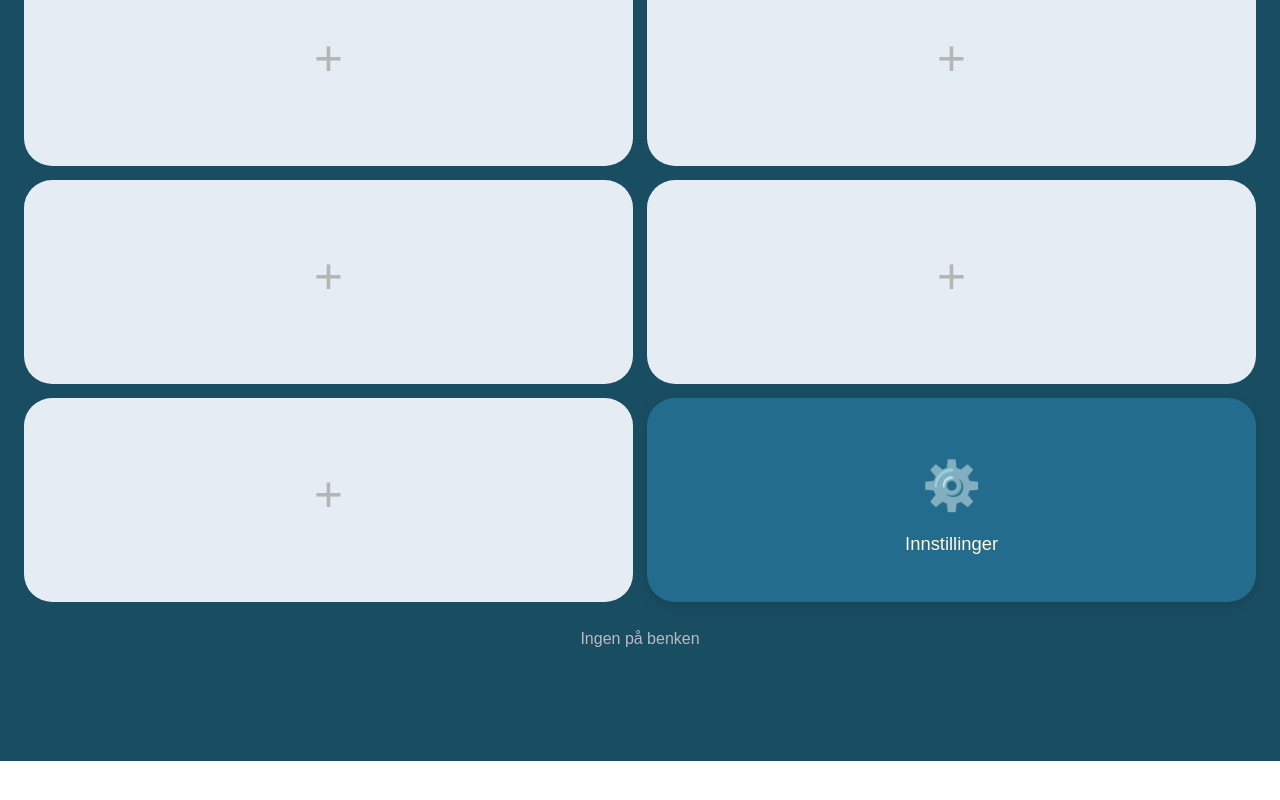
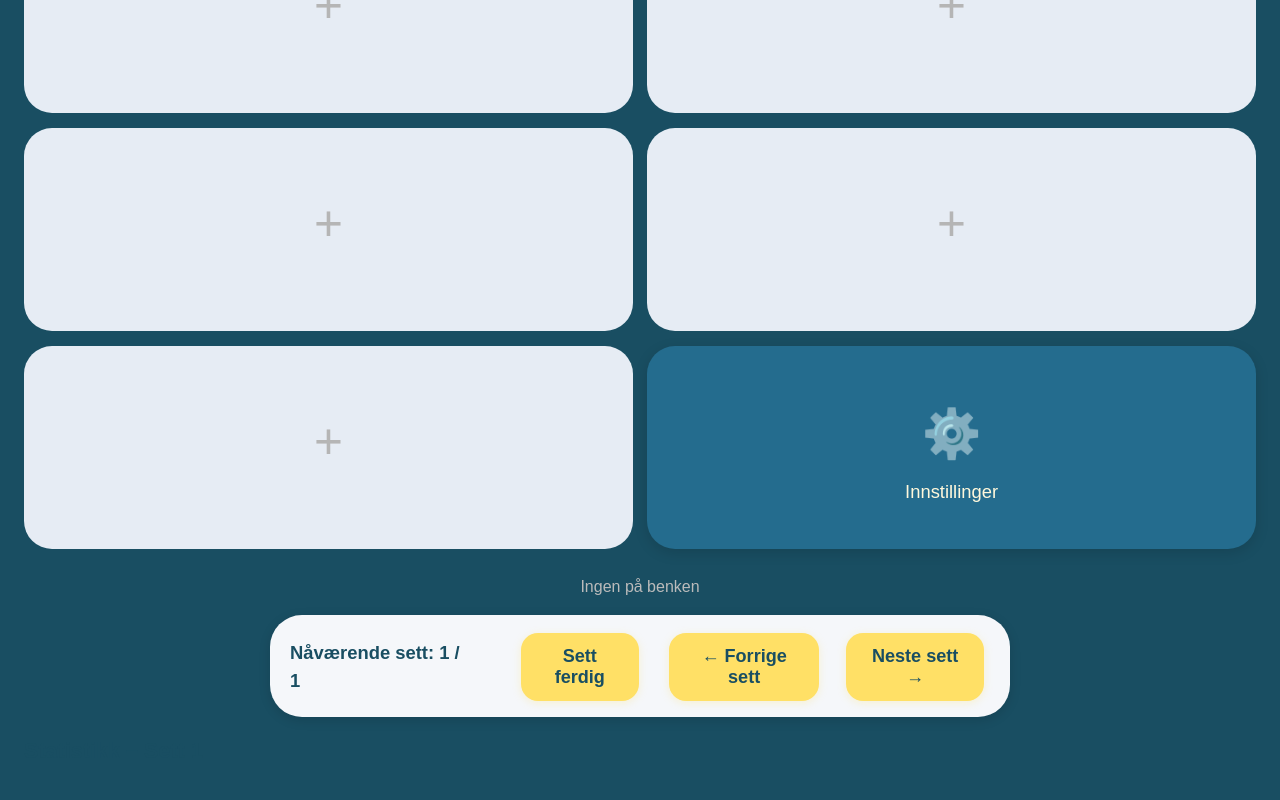
Before and after one commit to williamwmy/volleyball-stat, a React (Vite) app: page / in a window 1280 px wide. Shown: the part 350-1150 px from the top of the page. Before the commit the page ends 1111 px from the top, so only its background shows below. Built offline with nearby package versions, Linux system fonts and the light colour scheme.

Commit message:
Fikset GUI for set

```diff
--- a/src/App.css
+++ b/src/App.css
@@ -414,6 +414,82 @@ h2 {
   margin-left: 16px;
 }
 
+.sett-navigasjon {
+  background: #f5f7fa;
+  border-radius: 2rem;
+  padding: 18px 20px 16px 20px;
+  margin: 16px auto 18px auto;
+  display: flex;
+  flex-direction: row;
+  align-items: center;
+  gap: 16px;
+  justify-content: center;
+  box-shadow: 0 3px 12px #0002;
+  max-width: 700px;
+  min-width: 240px;
+}
+
+.sett-navigasjon > div {
+  font-size: 1.15rem;
+  color: #194e62;
+  font-weight: 600;
+  margin-right: 30px;
+  min-width: 100px;
+}
+
+.sett-ferdig-btn,
+.forrige-sett-btn,
+.neste-sett-btn {
+  background: #ffe066;
+  color: #194e62;
+  font-weight: 700;
+  font-size: 1.13rem;
+  border-radius: 17px;
+  padding: 13px 16px;
+  margin: 0 6px;
+  border: none;
+  cursor: pointer;
+  transition: background 0.15s, box-shadow 0.13s;
+  box-shadow: 0 2px 8px #ffe06644;
+  min-width: 100px;
+}
+.sett-ferdig-btn:hover,
+.forrige-sett-btn:hover,
+.neste-sett-btn:hover,
+.sett-ferdig-btn:focus,
+.forrige-sett-btn:focus,
+.neste-sett-btn:focus {
+  background: #ffecb3;
+  outline: none;
+}
+
+@media (max-width: 520px) {
+  .sett-navigasjon {
+    flex-direction: column;
+    align-items: stretch;
+    padding: 13px 7px 13px 7px;
+    gap: 7px;
+    min-width: 0;
+  }
+  .sett-navigasjon > div {
+    margin-right: 0;
+    text-align: center;
+    margin-bottom: 9px;
+    font-size: 1.05rem;
+  }
+  .sett-ferdig-btn,
+  .forrige-sett-btn,
+  .neste-sett-btn {
+    font-size: 0.98rem;
+    padding: 10px 0;
+    margin: 0 0 4px 0;
+    min-width: 0;
+    width: 100%;
+  }
+}
+
+
+
 .statistikk-spillernavn { font-weight: 700; }
 .statistikk-kategori { margin-left: 12px; }
 
--- a/src/App.jsx
+++ b/src/App.jsx
@@ -5,33 +5,36 @@ import SpillerRute from './components/SpillerRute';
 import { finnFørsteLedigePosisjon, kategoriLabels, spillerFarger, hentStatistikk, avg } from './utils';
 
 export default function App() {
-  // --- STATE ---
+  // STATE
   const [spillere, setSpillere] = useState([]);
-  const [statistikk, setStatistikk] = useState({});
+  const [statistikkPerSett, setStatistikkPerSett] = useState([{}]);
+  const [settNr, settSettNr] = useState(0); // 0-basert index
   const [showSettings, setShowSettings] = useState(false);
   const [showStatsTable, setShowStatsTable] = useState(false);
   const [statsTab, setStatsTab] = useState(0);
   const [swapMode, setSwapMode] = useState(false);
   const [swapFirstIdx, setSwapFirstIdx] = useState(null);
   const [ønsketInn, setØnsketInn] = useState(null);
-  const [gjeldendeSett, setGjeldendeSett] = useState(1);
-  const [valgtSett, setValgtSett] = useState('alle');
-  const [showSpillerAdmin, setShowSpillerAdmin] = useState(false);
+  const [showAdminModal, setShowAdminModal] = useState(false);
 
-  // --- INIT ---
+  // HENT SPILLERE & STATISTIKK FOR NÅVÆRENDE SETT
   useEffect(() => {
     db.spillere.toArray().then(setSpillere);
-    hentOgSettStatistikk();
+    loadStatistikk();
     // eslint-disable-next-line
   }, []);
 
-  async function hentOgSettStatistikk() {
-    const stats = await hentStatistikk(db);
-    setStatistikk(stats);
+  async function loadStatistikk() {
+    const perSett = [];
+    for (let i = 0; i < 5; i++) {
+      // For hvert sett: stats fra statistikk-tabellen hvor settNr = i
+      const stats = await hentStatistikk(db, i);
+      perSett[i] = stats;
+    }
+    setStatistikkPerSett(perSett);
   }
 
-  // --- SPILLERLOGIKK ---
-
+  // ---- LEGG TIL/REDIGER/SLETT SPILLER ----
   async function leggTilSpillerFraModal() {
     const navn = prompt('Navn på spiller?');
     const nummer = prompt('Draktnummer?');
@@ -47,7 +50,6 @@ export default function App() {
     await db.spillere.add({ navn, nummer, posisjon, active });
     setSpillere(await db.spillere.toArray());
   }
-
   async function leggTilSpillerPåPosisjon(posisjon) {
     const navn = prompt('Navn på spiller?');
     const nummer = prompt('Draktnummer?');
@@ -56,33 +58,44 @@ export default function App() {
       setSpillere(await db.spillere.toArray());
     }
   }
-
   async function slettAlleSpillere() {
     await db.spillere.clear();
     await db.statistikk.clear();
     setSpillere([]);
-    setStatistikk({});
-    setGjeldendeSett(1);
+    setStatistikkPerSett([{}]);
+    settSettNr(0);
+  }
+  async function resetAlleStatistikk() {
+    await db.statistikk.clear();
+    await loadStatistikk();
+    settSettNr(0);
+  }
+  async function redigerSpiller(spiller) {
+    const navn = prompt('Nytt navn:', spiller.navn);
+    const nummer = prompt('Nytt draktnummer:', spiller.nummer);
+    if (!navn || !nummer) return;
+    await db.spillere.update(spiller.id, { navn, nummer });
+    setSpillere(await db.spillere.toArray());
+  }
+  async function slettSpiller(spiller) {
+    if (!window.confirm(`Slett ${spiller.navn}?`)) return;
+    await db.spillere.delete(spiller.id);
+    setSpillere(await db.spillere.toArray());
   }
 
-  async function resetKunStatistikk() {
-    await db.statistikk.clear();
-    setStatistikk({});
-    setGjeldendeSett(1);
-  }
-
+  // ---- SCORING OG STATISTIKK ----
   async function onScore(spiller, kategori, score) {
     await db.statistikk.add({
       spillerId: spiller.id,
       type: kategori,
       score,
       tidspunkt: new Date(),
-      settNummer: gjeldendeSett
+      settNr // legger til hvilket sett denne scoringen er fra
     });
-    hentOgSettStatistikk();
+    await loadStatistikk();
   }
 
-  // SWAP LOGIKK
+  // ---- SWAP/INNBYTTER LOGIKK ----
   const aktiveSpillere = spillere
     .filter(s => s.active)
     .sort((a, b) => (a.posisjon ?? 0) - (b.posisjon ?? 0))
@@ -94,7 +107,6 @@ export default function App() {
     const spiller = aktiveSpillere.find(s => s.posisjon === i);
     ruter.push(spiller || null);
   }
-
   function handleSwapMode() {
     setSwapMode(!swapMode);
     setSwapFirstIdx(null);
@@ -115,7 +127,6 @@ export default function App() {
       setTimeout(() => db.spillere.toArray().then(setSpillere), 300);
     }
   }
-
   async function byttInnSpiller(benkespiller) {
     const aktive = spillere.filter(s => s.active);
     const ledigPos = finnFørsteLedigePosisjon(aktive);
@@ -126,7 +137,6 @@ export default function App() {
       setØnsketInn(benkespiller);
     }
   }
-
   async function byttUtOgInn(utSpiller, innSpiller) {
     const benk = spillere.filter(s => !s.active && s.id !== innSpiller.id);
     const nyBenkPos = (benk.length > 0 ? Math.max(...benk.map(s => s.posisjon ?? 0)) + 1 : 0);
@@ -136,38 +146,55 @@ export default function App() {
     setØnsketInn(null);
   }
 
-  // --- Setthåndtering ---
-  function settFerdigOgStartNeste() {
-    setGjeldendeSett(s => s + 1);
+  // ---- SETT-NAVIGASJON ----
+  function fullforSett() {
+    if (statistikkPerSett.length < 5) {
+      setStatistikkPerSett([...statistikkPerSett, {}]);
+      settSettNr(statistikkPerSett.length); // gå til neste
+    }
   }
 
-  // --- SpillerAdmin: Redigere/Slette spillere ---
-  async function oppdaterSpiller(id, felt, verdi) {
-    await db.spillere.update(id, { [felt]: verdi });
-    setSpillere(await db.spillere.toArray());
-  }
-  async function slettSpiller(id) {
-    await db.spillere.delete(id);
-    setSpillere(await db.spillere.toArray());
-  }
-
-  // --- Filtrering på sett ---
-  const alleStatistikkRader = statistikk.__logg || [];
-  const settnumre = Array.from(new Set(alleStatistikkRader.map(r => r.settNummer))).filter(Boolean).sort((a,b)=>a-b);
-  const aktivtSett = valgtSett === "alle" ? null : Number(valgtSett);
-
-  // Hjelpefunksjon for å hente stats for valgt sett eller alle
-  function statsFor(spillerId, kategori) {
-    const arr = alleStatistikkRader
-      .filter(row => row.spillerId === spillerId && (aktivtSett ? row.settNummer === aktivtSett : true) && row.type === kategori)
-      .map(row => row.score);
-    return arr;
-  }
-
-  // --- RENDER ---
+  // ---- RENDER ----
   return (
     <div className="app-main">
-      {/* Ønsker å bytte inn spiller */}
+
+      {/* MODAL: REDIGER SPILLERE */}
+      {showAdminModal && (
+        <div className="modal-bg" onClick={() => setShowAdminModal(false)}>
+          <div className="modal admin-modal" onClick={e => e.stopPropagation()} style={{ maxHeight: '88vh', top: '4vh', overflowY: 'auto' }}>
+            <h2>Spilleradministrasjon</h2>
+            <table className="admin-table">
+              <thead>
+                <tr>
+                  <th>#</th>
+                  <th>Navn</th>
+                  <th>Aktiv?</th>
+                  <th>Rediger</th>
+                  <th>Slett</th>
+                </tr>
+              </thead>
+              <tbody>
+                {spillere.map(spiller => (
+                  <tr key={spiller.id} style={{ fontSize: "1em", height: "32px" }}>
+                    <td>{spiller.nummer}</td>
+                    <td>{spiller.navn}</td>
+                    <td>{spiller.active ? "Ja" : "Nei"}</td>
+                    <td>
+                      <button onClick={() => redigerSpiller(spiller)} style={{ fontSize: "1em", padding: "0.18em 0.6em" }}>Endre</button>
+                    </td>
+                    <td>
+                      <button onClick={() => slettSpiller(spiller)} style={{ fontSize: "1em", padding: "0.18em 0.6em" }}>Slett</button>
+                    </td>
+                  </tr>
+                ))}
+              </tbody>
+            </table>
+            <button style={{ marginTop: 12 }} onClick={() => setShowAdminModal(false)}>Lukk</button>
+          </div>
+        </div>
+      )}
+
+      {/* --- ØNSKET INN BYTTEVARSEL --- */}
       {ønsketInn && (
         <div className="onsket-inn-varsel">
           Klikk på spilleren du vil bytte ut for å sette inn <b>{ønsketInn.navn}</b>!
@@ -175,16 +202,7 @@ export default function App() {
         </div>
       )}
 
-      {/* "Sett ferdig"-knapp */}
-      <div style={{ marginBottom: 10, marginTop: 2 }}>
-        <button onClick={settFerdigOgStartNeste}>
-          Sett ferdig (Gå til sett {gjeldendeSett + 1})
-        </button>
-        <span style={{ marginLeft: 18, color: "#888", fontWeight: 500 }}>
-          Nåværende sett: {gjeldendeSett}
-        </span>
-      </div>
-
+      {/* --- BANEN / GRID --- */}
       <div className="grid-container">
         {ruter.map((spiller, idx) =>
           spiller ? (
@@ -216,7 +234,7 @@ export default function App() {
         </div>
       </div>
 
-      {/* BENKEN */}
+      {/* --- BENKEN --- */}
       <div className="benk-container">
         {spillere.filter(s => !s.active).length === 0 && (
           <div className="benk-tom">Ingen på benken</div>
@@ -238,95 +256,60 @@ export default function App() {
           ))}
       </div>
 
-      {/* --- MODAL: INNSTILLINGER --- */}
+      {/* --- SETT-NAVIGASJON UNDER BENKEN --- */}
+      <div className="sett-navigasjon">
+        <div>
+          <b>Nåværende sett:</b> {settNr + 1} / {statistikkPerSett.length}
+        </div>
+        <button
+          className="sett-ferdig-btn"
+          onClick={fullforSett}
+          disabled={statistikkPerSett.length >= 5}
+          style={{ marginRight: 8 }}
+        >
+          Sett ferdig
+        </button>
+        <button
+          className="forrige-sett-btn"
+          onClick={() => settSettNr(n => Math.max(0, n - 1))}
+          disabled={settNr === 0}
+          style={{ marginRight: 5 }}
+        >
+          ← Forrige sett
+        </button>
+        <button
+          className="neste-sett-btn"
+          onClick={() => settSettNr(n => Math.min(statistikkPerSett.length - 1, n + 1))}
+          disabled={settNr === statistikkPerSett.length - 1}
+        >
+          Neste sett →
+        </button>
+      </div>
+
+      {/* --- INNSTILLINGS-MODAL --- */}
       {showSettings && (
         <div className="modal-bg" onClick={() => setShowSettings(false)}>
-          <div className="modal" style={{ marginTop: "4vh", maxHeight: "90vh" }} onClick={e => e.stopPropagation()}>
+          <div className="modal" onClick={e => e.stopPropagation()}>
             <h2>Innstillinger</h2>
             <button onClick={leggTilSpillerFraModal}>Legg til spiller</button>
-            <button onClick={resetKunStatistikk}>Nullstill kun statistikk</button>
             <button onClick={slettAlleSpillere}>Slett alle spillere/statistikk</button>
+            <button onClick={resetAlleStatistikk}>Nullstill statistikk (behold spillere)</button>
             <button onClick={() => setShowStatsTable(true)}>Vis statistikk</button>
-            <button
-              className={`swap-mode-btn${swapMode ? " aktiv" : ""}`}
-              onClick={handleSwapMode}
-            >
+            <button onClick={handleSwapMode}>
               {swapMode ? "Avslutt bytt posisjon" : "Bytt posisjon på spillere"}
             </button>
-            <button onClick={() => setShowSpillerAdmin(true)}>
-              Spilleradministrasjon
-            </button>
+            <button onClick={() => setShowAdminModal(true)}>Administrer spillere</button>
             <button onClick={() => setShowSettings(false)}>Lukk</button>
           </div>
         </div>
       )}
 
-      {/* --- MODAL: SPILLERADMIN --- */}
-      {showSpillerAdmin && (
-        <div className="modal-bg" onClick={() => setShowSpillerAdmin(false)}>
-          <div className="modal" style={{ marginTop: "3vh", maxHeight: "89vh", overflowY: "auto" }} onClick={e => e.stopPropagation()}>
-            <h2>Spilleradministrasjon</h2>
-            <table className="spilleradmin-tabell">
-              <thead>
-                <tr>
-                  <th>#</th>
-                  <th>Navn</th>
-                  <th>Draktnummer</th>
-                  <th></th>
-                </tr>
-              </thead>
-              <tbody>
-                {spillere.length === 0 && (
-                  <tr>
-                    <td colSpan={4} style={{ color: "#bbb" }}>Ingen spillere</td>
-                  </tr>
-                )}
-                {spillere.map(spiller => (
-                  <tr key={spiller.id} style={{ height: 34 }}>
-                    <td>
-                      <input
-                        style={{ width: 30, fontSize: 15 }}
-                        value={spiller.nummer}
-                        onChange={e => oppdaterSpiller(spiller.id, "nummer", e.target.value)}
-                      />
-                    </td>
-                    <td>
-                      <input
-                        style={{ width: 95, fontSize: 15 }}
-                        value={spiller.navn}
-                        onChange={e => oppdaterSpiller(spiller.id, "navn", e.target.value)}
-                      />
-                    </td>
-                    <td>
-                      <button
-                        style={{ fontSize: 15, padding: "0.25em 0.7em", background: "#f5d2d2", color: "#941d1d" }}
-                        onClick={() => slettSpiller(spiller.id)}
-                      >
-                        Slett
-                      </button>
-                    </td>
-                    <td></td>
-                  </tr>
-                ))}
-              </tbody>
-            </table>
-            <button style={{ marginTop: 12 }} onClick={() => setShowSpillerAdmin(false)}>Lukk</button>
-          </div>
-        </div>
-      )}
-
-      {/* --- MODAL: STATISTIKK --- */}
+      {/* --- STATISTIKK-TABELL-MODAL --- */}
       {showStatsTable && (
         <div className="modal-bg" onClick={() => setShowStatsTable(false)}>
-          <div className="modal" style={{ marginTop: "4vh", maxHeight: "90vh", overflowY: "auto" }} onClick={e => e.stopPropagation()}>
-            <h2>Statistikk</h2>
-            <div style={{ display: "flex", gap: 10, marginBottom: 14 }}>
-              <select value={valgtSett} onChange={e => setValgtSett(e.target.value)}>
-                <option value="alle">Alle sett</option>
-                {settnumre.map(nr => (
-                  <option key={nr} value={nr}>Sett {nr}</option>
-                ))}
-              </select>
+          <div className="modal" onClick={e => e.stopPropagation()}>
+            <h2>Statistikk – Sett {settNr + 1}</h2>
+            <div className="stats-tab-row">
               <button
                 className={statsTab === 0 ? "tab-btn aktiv" : "tab-btn"}
                 onClick={() => setStatsTab(0)}
@@ -359,15 +342,18 @@ export default function App() {
                       </td>
                     </tr>
                   )}
-                  {spillere.map((spiller, idx) => (
+                  {spillere.map((spiller, idx) => {
+                    const stats = statistikkPerSett[settNr]?.[spiller.id] || {};
+                    return (
                       <tr key={spiller.id}>
                         <td>{spiller.nummer}</td>
                         <td>{spiller.navn}</td>
-                      <td>{avg(statsFor(spiller.id, 'serve'))}</td>
-                      <td>{avg(statsFor(spiller.id, 'pass'))}</td>
-                      <td>{avg(statsFor(spiller.id, 'attack'))}</td>
+                        <td>{avg(stats.serve)}</td>
+                        <td>{avg(stats.pass)}</td>
+                        <td>{avg(stats.attack)}</td>
                       </tr>
-                  ))}
+                    );
+                  })}
                 </tbody>
               </table>
             )}
@@ -390,19 +376,22 @@ export default function App() {
                       </td>
                     </tr>
                   )}
-                  {spillere.map((spiller, idx) => (
+                  {spillere.map((spiller, idx) => {
+                    const stats = statistikkPerSett[settNr]?.[spiller.id] || {};
+                    return (
                       <tr key={spiller.id}>
                         <td>{spiller.nummer}</td>
                         <td>{spiller.navn}</td>
-                      <td>{(statsFor(spiller.id, 'serve') || []).join(' ') || '-'}</td>
-                      <td>{(statsFor(spiller.id, 'pass') || []).join(' ') || '-'}</td>
-                      <td>{(statsFor(spiller.id, 'attack') || []).join(' ') || '-'}</td>
+                        <td>{(stats.serve || []).join(' ') || '-'}</td>
+                        <td>{(stats.pass || []).join(' ') || '-'}</td>
+                        <td>{(stats.attack || []).join(' ') || '-'}</td>
                       </tr>
-                  ))}
+                    );
+                  })}
                 </tbody>
               </table>
             )}
-            <button onClick={() => setShowStatsTable(false)} className="lukk-btn" style={{ marginTop: 10 }}>
+            <button onClick={() => setShowStatsTable(false)} className="lukk-btn">
               Lukk
             </button>
           </div>
@@ -410,7 +399,7 @@ export default function App() {
       )}
 
       {/* Statistikk-kompakt nederst */}
-      <h2>Statistikk</h2>
+      <h2>Statistikk – Sett {settNr + 1}</h2>
       <div>
         {spillere.map((spiller, idx) => (
           <div key={`stats-${spiller.id}`}>
@@ -421,7 +410,7 @@ export default function App() {
             {kategoriLabels.map(kat => (
               <span key={`kat-${spiller.id}-${kat}`} className="statistikk-kategori">
                 {kat}:
-                {statsFor(spiller.id, kat.toLowerCase())?.join(', ') || '-'}
+                {statistikkPerSett[settNr]?.[spiller.id]?.[kat.toLowerCase()]?.join(', ') || '-'}
               </span>
             ))}
           </div>
```
Also changed, not shown: src/utils.js (+7 -2 lines). Lines whose indentation alone changed are shown as unchanged.
